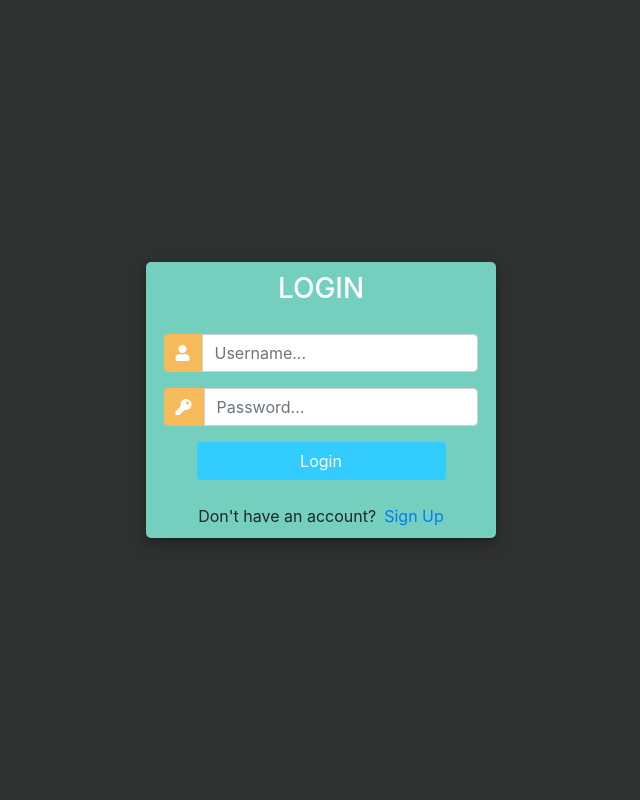
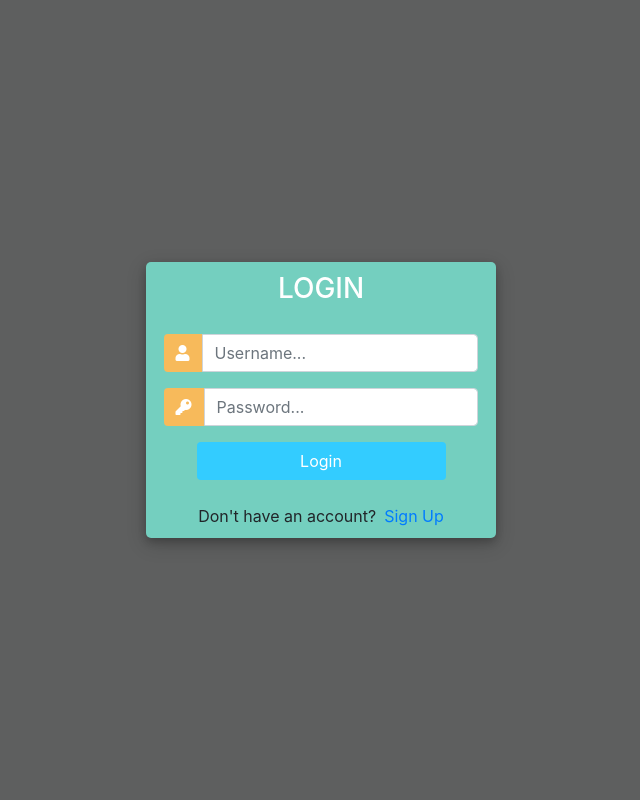
Before and after one commit to JoeGakumo21/Instagram, a Django app: page /login/ in a window 1280 px wide. Shown: the whole page, without its empty margins (319-959 px from the left). Run offline with Django 3.2, Linux system fonts and the light colour scheme; some libraries are stand-ins or nearby versions.

Commit message:
minor charges on image styling

```diff
--- a/myinstagram/templates/all-in-one/login.html
+++ b/myinstagram/templates/all-in-one/login.html
@@ -14,7 +14,7 @@
 			margin: 0;
 			padding: 0;
 			height: 100%;
-			background: #303131 !important;
+			background: #5e5f5f !important;
 		}
 		.user_card {
 			width: 350px;
```
